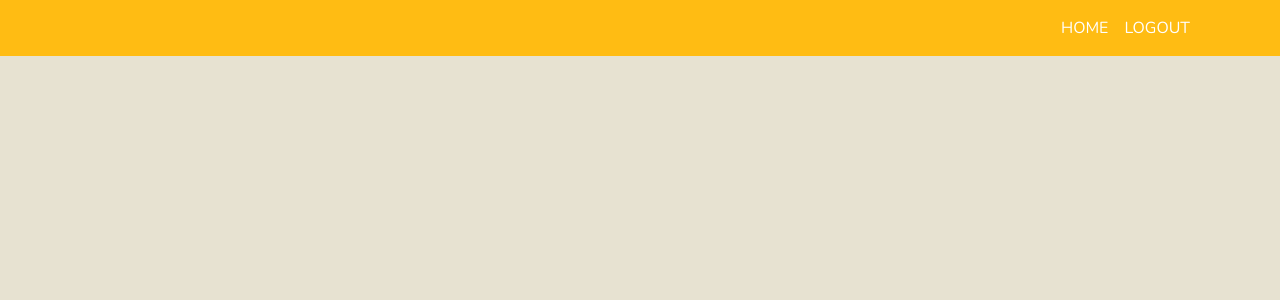
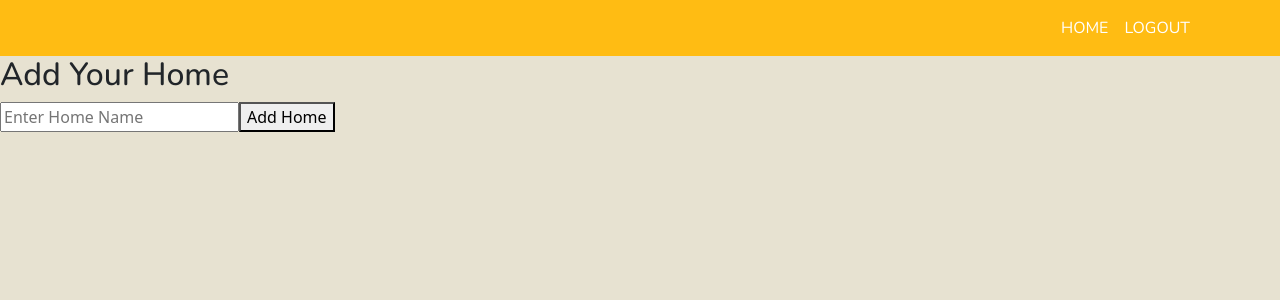
Before and after one commit to rae-stanton/honey_where, a React (Create React App) app in the folder frontend/: page /add-home in a window 1280 px wide. Before the commit this address had no page. Shown: the top 300 px of the page. Built offline with nearby package versions, Linux system fonts and the light colour scheme; sample sign-in values are in the browser's storage.

Commit message:
Private routing for adding home to a user

```diff
--- a/frontend/src/App.js
+++ b/frontend/src/App.js
@@ -6,6 +6,8 @@ import AppNavbar from "./AppNavbar";
 import Signup from "./Signup";
 import Login from "./Login";
 import Logout from "./Logout";
+import AddHome from "./HomeForm";
+import PrivateRouteWrapper from "./PrivateRouteWrapper";
 import { useState } from "react";
 
 function App() {
@@ -18,11 +20,15 @@ function App() {
     <Router>
       <div>
         {/* NavBar import */}
-        <AppNavbar isLoggedIn={isLoggedIn} setIsLoggedIn={setIsLoggedIn} userName={userName}/>
+        <AppNavbar
+          isLoggedIn={isLoggedIn}
+          setIsLoggedIn={setIsLoggedIn}
+          userName={userName}
+        />
 
         {/* Routes here */}
         <Routes>
-          <Route path="/" element={<Home userName={userName}/>} />
+          <Route path="/" element={<Home userName={userName} />} />
           <Route path="signup" element={<Signup />} />
           <Route
             path="login"
@@ -38,7 +44,19 @@ function App() {
           <Route
             path="logout"
             element={
-              <Logout isLoggedIn={isLoggedIn} setIsLoggedIn={setIsLoggedIn} setUserName={setUserName} />
+              <Logout
+                isLoggedIn={isLoggedIn}
+                setIsLoggedIn={setIsLoggedIn}
+                setUserName={setUserName}
+              />
+            }
+          />
+          <Route
+            path="add-home"
+            element={
+              <PrivateRouteWrapper isLoggedIn={isLoggedIn}>
+                <AddHome />
+              </PrivateRouteWrapper>
             }
           />
         </Routes>
--- /dev/null
+++ b/frontend/src/HomeForm.js
@@ -0,0 +1,48 @@
+import React from 'react';
+import axios from 'axios';
+import { useFormik } from 'formik';
+
+function AddHome() {
+    const token = localStorage.getItem('access_token'); // Assuming you stored it in local storage upon login
+
+    const formik = useFormik({
+        initialValues: {
+            homeName: '',
+        },
+        onSubmit: async (values, { setSubmitting, setStatus }) => {
+            try {
+                const response = await axios.post('http://127.0.0.1:5000/assign_home', { name: values.homeName }, {
+                    headers: {
+                        'Authorization': `Bearer ${token}`
+                    }
+                });
+                setStatus(response.data.message);
+            } catch (error) {
+                setStatus('An error occurred while adding your home.');
+            } finally {
+                setSubmitting(false);
+            }
+        }
+    });
+
+    return (
+        <div>
+            <h2>Add Your Home</h2>
+            <form onSubmit={formik.handleSubmit}>
+                <input
+                    name="homeName"
+                    type="text"
+                    placeholder="Enter Home Name"
+                    onChange={formik.handleChange}
+                    value={formik.values.homeName}
+                />
+                <button type="submit" disabled={formik.isSubmitting}>
+                    {formik.isSubmitting ? 'Adding...' : 'Add Home'}
+                </button>
+                {formik.status && <p>{formik.status}</p>}
+            </form>
+        </div>
+    );
+}
+
+export default AddHome;
--- /dev/null
+++ b/frontend/src/PrivateRouteWrapper.js
@@ -0,0 +1,7 @@
+import { Navigate } from "react-router-dom";
+
+function PrivateRouteWrapper({ isLoggedIn, children }) {
+    return isLoggedIn ? children : <Navigate to="/login" />;
+}
+
+export default PrivateRouteWrapper;
```
Also changed, not shown: 1 other file (tests, documents, lock files or other folders).
